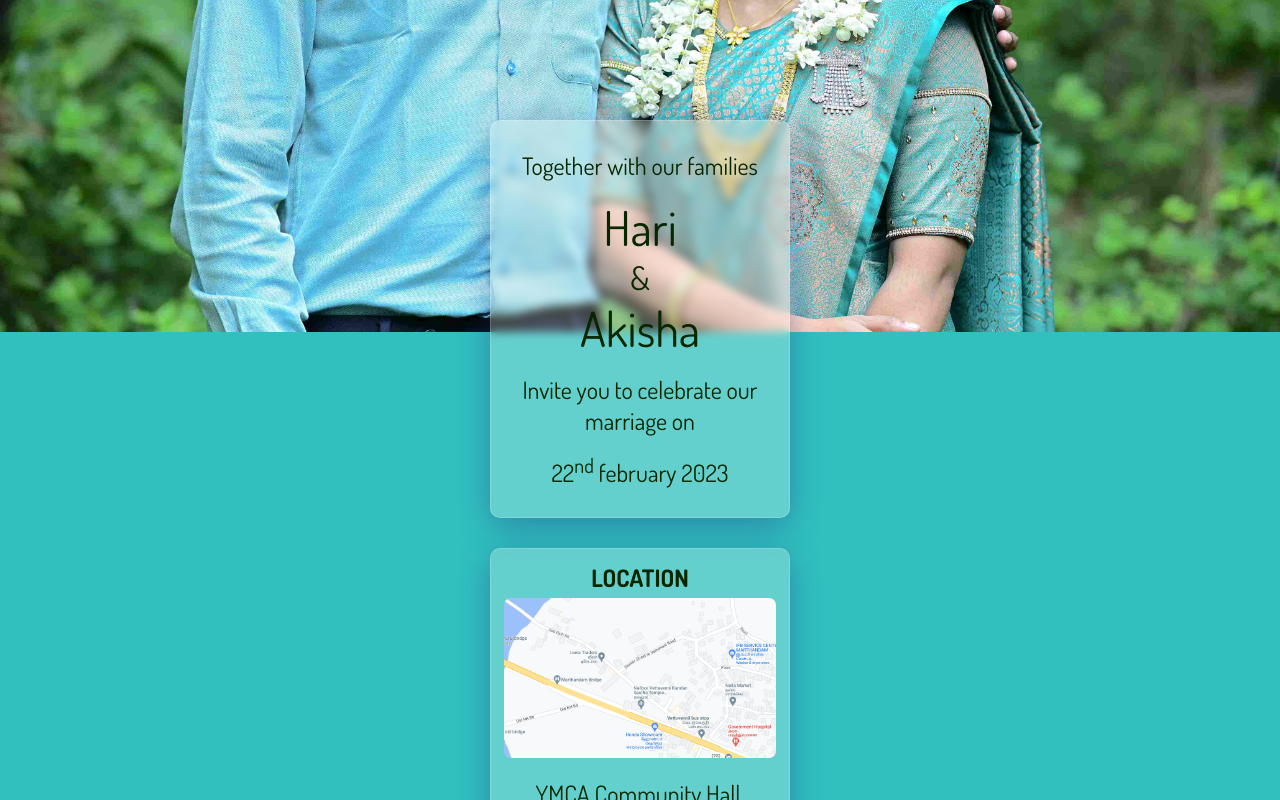
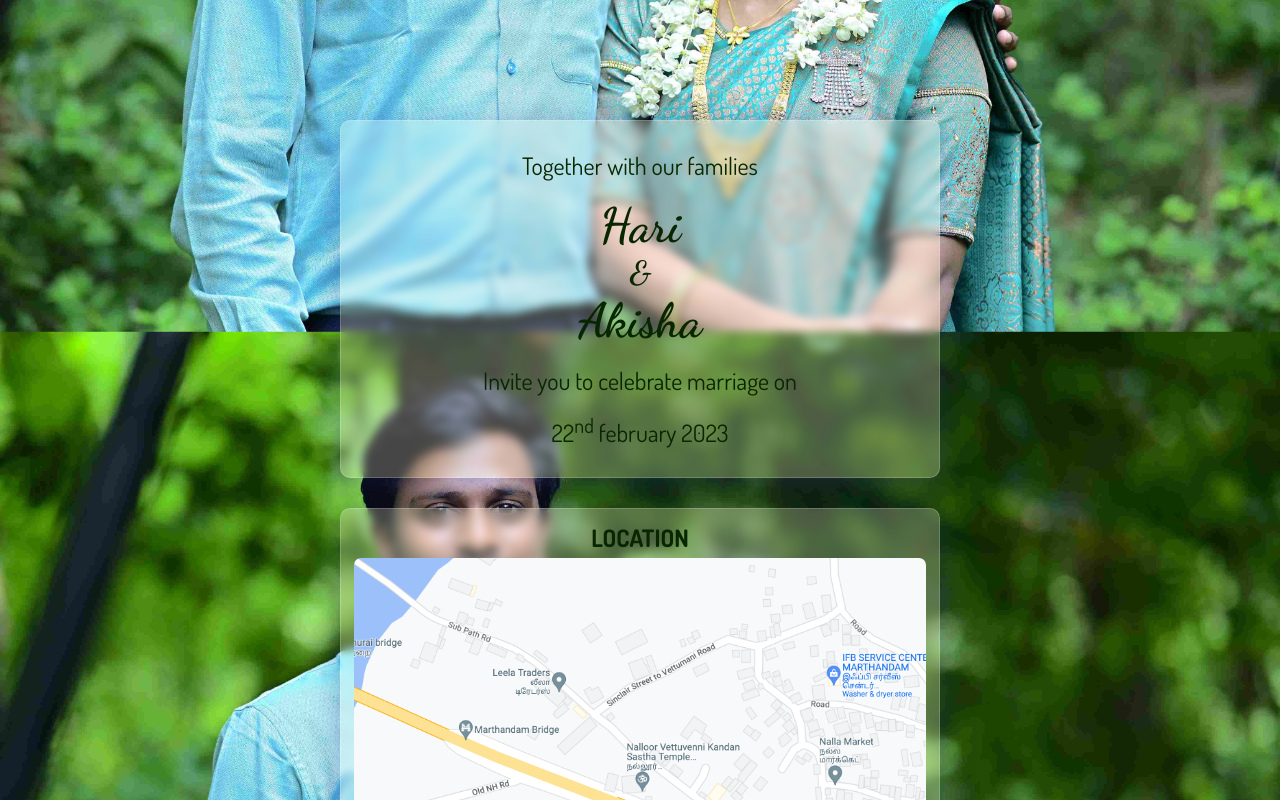
Before and after one commit to hari-hk/hari-akisha-wedding, an Angular app: page / in a window 1280 px wide. Shown: the part 520-1320 px from the top of the page. Built offline with nearby package versions, Linux system fonts and the light colour scheme.

Commit message:
animated bg

```diff
--- a/src/app/app.component.html
+++ b/src/app/app.component.html
@@ -2,17 +2,17 @@
   <div class="card-set">
     <h1>Together with our families</h1>
     <div class="names">
-      <div class="name">
+      <div class="name b">
         Hari
       </div>
       <div class="sub">
         &
       </div>
-      <div class="name">
+      <div class="name b">
         Akisha
       </div>
     </div>
-    <h1>Invite you to celebrate our marriage on</h1>
+    <h1>Invite you to celebrate marriage on</h1>
     <h1>22<sup>nd</sup> february 2023</h1>
   </div>
   <div class="spacer"></div>
--- a/src/app/app.component.scss
+++ b/src/app/app.component.scss
@@ -1,3 +1,4 @@
+@import url("https://fonts.googleapis.com/css2?family=Dancing+Script:wght@700&display=swap");
 .content {
   display: flex;
   justify-content: center;
@@ -6,6 +7,7 @@
   padding: 80vh 1rem 1rem 1rem;
 
   .card-set {
+    position: relative;
     padding: 0.8rem;
     background: rgba(255, 255, 255, 0.25);
     box-shadow: 0 8px 32px 0 rgba(31, 38, 135, 0.37);
@@ -15,6 +17,11 @@
     border: 1px solid rgba(255, 255, 255, 0.18);
     max-width: 300px;
     overflow: hidden;
+
+    @media screen and (min-width: 728px) {
+      width: 600px;
+      min-width: 600px;
+    }
 
     h1 {
       font-size: 1.5rem;
@@ -29,9 +36,11 @@
 
       .name {
         font-size: 3rem;
+        font-family: "Dancing Script", cursive;
       }
       .sub {
         font-size: 2rem;
+        font-family: "Dancing Script", cursive;
       }
     }
 
@@ -53,3 +62,71 @@
 .b {
   font-weight: bold !important;
 }
+
+.card-set:after {
+  content: "";
+  top: 0;
+  transform: translateX(100%);
+  width: 100%;
+  height: 100%;
+  position: absolute;
+  z-index: 1;
+  animation: 0.5s linear 1s slide;
+
+  /*
+  CSS Gradient - complete browser support from http://www.colorzilla.com/gradient-editor/
+  */
+  background: -moz-linear-gradient(
+    left,
+    rgba(255, 255, 255, 0) 0%,
+    rgba(255, 255, 255, 0.8) 50%,
+    rgba(128, 186, 232, 0) 99%,
+    rgba(125, 185, 232, 0) 100%
+  ); /* FF3.6+ */
+  background: -webkit-gradient(
+    linear,
+    left top,
+    right top,
+    color-stop(0%, rgba(255, 255, 255, 0)),
+    color-stop(50%, rgba(255, 255, 255, 0.8)),
+    color-stop(99%, rgba(128, 186, 232, 0)),
+    color-stop(100%, rgba(125, 185, 232, 0))
+  ); /* Chrome,Safari4+ */
+  background: -webkit-linear-gradient(
+    left,
+    rgba(255, 255, 255, 0) 0%,
+    rgba(255, 255, 255, 0.8) 50%,
+    rgba(128, 186, 232, 0) 99%,
+    rgba(125, 185, 232, 0) 100%
+  ); /* Chrome10+,Safari5.1+ */
+  background: -o-linear-gradient(
+    left,
+    rgba(255, 255, 255, 0) 0%,
+    rgba(255, 255, 255, 0.8) 50%,
+    rgba(128, 186, 232, 0) 99%,
+    rgba(125, 185, 232, 0) 100%
+  ); /* Opera 11.10+ */
+  background: -ms-linear-gradient(
+    left,
+    rgba(255, 255, 255, 0) 0%,
+    rgba(255, 255, 255, 0.8) 50%,
+    rgba(128, 186, 232, 0) 99%,
+    rgba(125, 185, 232, 0) 100%
+  ); /* IE10+ */
+  background: linear-gradient(
+    to right,
+    rgba(255, 255, 255, 0) 0%,
+    rgba(255, 255, 255, 0.8) 50%,
+    rgba(128, 186, 232, 0) 99%,
+    rgba(125, 185, 232, 0) 100%
+  ); /* W3C */
+  filter: progid:DXImageTransform.Microsoft.gradient( startColorstr='#00ffffff', endColorstr='#007db9e8',GradientType=1 ); /* IE6-9 */
+}
+@keyframes slide {
+  0% {
+    transform: translateX(-100%);
+  }
+  100% {
+    transform: translateX(100%);
+  }
+}
--- a/src/styles.scss
+++ b/src/styles.scss
@@ -5,6 +5,8 @@ body {
   background-size: cover;
   background-repeat: no-repeat;
   background-color: #31c0be;
+  background-attachment: fixed;
+
   height: 100vh;
   width: 100%;
   margin: 0;
```
